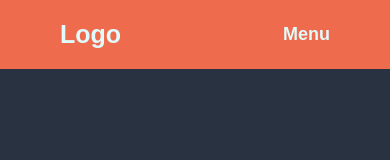
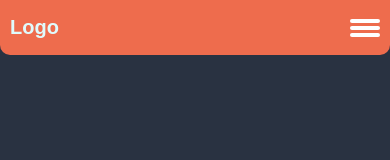
Before and after one commit to willy-r/burger-menu-example, a plain HTML site: page index.html in a window 390 px wide. Drawn offline with Linux system fonts and the light colour scheme.

Commit message:
Menu v1.0
A - Blur and Menu icon

M - Header (Responsive), Logo (Responsive) , Nav (Responsive).

```diff
--- a/index.html
+++ b/index.html
@@ -1,16 +1,17 @@
 <!DOCTYPE html>
 <html lang="pt-br">
   <head>
-      <meta charset="UTF-8">
-      <meta name="viewport" content="width=device-width, initial-scale=1.0">
+    <meta charset="UTF-8" />
+    <meta name="viewport" content="width=device-width, initial-scale=1.0" />
 
-      <title>Menu Hambúrguer</title>
+    <title>Menu Hambúrguer</title>
 
-      <link rel="stylesheet" href="style.css">
+    <link rel="stylesheet" href="style.css" />
   </head>
   <body>
     <!-- Input para verificar se o usuário clicou no menu, o display é none por padrão. -->
-    <input type="checkbox" id="check">
+    <input type="checkbox" id="check" />
+    <div class="blur" ></div>
 
     <header class="header">
       <nav class="nav">
@@ -23,12 +24,17 @@
         </ul>
 
         <!-- Label para marcar/desmarcar o input. -->
-        <label for="check">Menu</label>
+        <label for="check">
+          <!-- Icon Menu em degradê -->
+          <div class="icon" />
+        </label>
       </nav>
     </header>
 
     <!-- Isso é necessário para o menu passar por baixo do header na mesma camada. -->
     <ul class="nav__menu nav__menu--mobile">
+      <!-- first Li is for alignment -->
+      <li class="spaceAlign"></li>
       <li><a class="nav__link" href="">Link 1</a></li>
       <li><a class="nav__link" href="">Link 2</a></li>
       <li><a class="nav__link" href="">Link 3</a></li>
--- a/style.css
+++ b/style.css
@@ -18,7 +18,9 @@ body {
   background-color: #293241;
 }
 
-ul { list-style-type: none; }
+ul {
+  list-style-type: none;
+}
 
 a {
   text-decoration: none;
@@ -27,9 +29,10 @@ a {
 
 .header {
   position: relative;
-  z-index: 2;
+  z-index: 3;
   padding: 20px 60px;
   background-color: #ee6c4d;
+  border-radius: 0 0 10px 10px;
 }
 
 .nav {
@@ -45,15 +48,25 @@ a {
 }
 
 .nav__logo:hover,
-.nav__logo:focus { opacity: .5; }
+.nav__logo:focus {
+  opacity: 0.5;
+}
 
-#check { display: none; }
+#check {
+  display: none;
+}
 
-.nav__menu { display: flex; }
+.nav__menu {
+  display: flex;
+}
 
-.nav__menu.nav__menu--mobile { display: none; }
+.nav__menu.nav__menu--mobile {
+  display: none;
+}
 
-.nav__menu > li + li { margin-left: 10px; }
+.nav__menu > li + li {
+  margin-left: 10px;
+}
 
 .nav__link {
   display: inline-block;
@@ -65,17 +78,46 @@ a {
 .nav__link:hover,
 .nav__link:focus {
   transform: scale(1.05);
-  opacity: .5;
+  opacity: 0.5;
 }
 
-.nav > label { display: none; }
+.nav > label {
+  display: none;
+}
+
+.blur {
+  display: none;
+  width: 100%;
+  height: 100%;
+  position: fixed;
+  z-index: 1;
+  background-color: rgb(0, 0, 0, 0.369);
+}
 
 @media (max-width: 450px) {
+  /* Alinhando o header a uma cara mais "Mobile" */
+  header.header {
+    height: 55px;
+    padding: 0 10px;
+  }
+
+  header > nav {
+    height: 100%;
+
+    display: flex;
+    align-items: center;
+    justify-content: space-between;
+  }
+
+  .nav__logo {
+    font-size: 20px;
+  }
+
   .nav__menu {
     position: absolute;
     top: -17px;
     left: 0;
-    z-index: 1;
+    z-index: 2;
     flex-direction: column;
     width: 100%;
     padding: 0 60px 20px;
@@ -85,11 +127,22 @@ a {
     transition: 300ms;
   }
 
-  .nav__menu.nav__menu--mobile { display: flex; }
+  .nav__menu.nav__menu--mobile {
+    display: flex;
+  }
 
   #check:checked ~ .nav__menu {
     visibility: visible;
-    transform: translateY(100%);
+    transform: translateY(50%);
+    background-color: #e65f3fe6;
+    border-radius: 0 0 10px 10px;
+  }
+  #check:checked ~ .blur {
+    display: block;
+  }
+
+  .nav__menu--mobile > .spaceAlign {
+    height: 30px;
   }
 
   .nav__menu > li + li {
@@ -98,13 +151,63 @@ a {
   }
 
   .nav > label {
-    display: inline;
+    height: 40px;
+    display: flex;
     cursor: pointer;
-    font-size: 18px;
-    font-weight: 700;
     transition: 200ms ease-in;
+    position: relative;
+  }
+  /* Aumentando a largura da "stroke" do icon do menu */
+  .nav > label:hover,
+  .nav > label:focus {
+    opacity: 0.5;
   }
 
-  .nav > label:hover,
-  .nav > label:focus { opacity: .5; }
+  /* Alinhando um elemento de fluxo comum ao centro de uma div, criando o "icon"
+   menu com uma div e aplicando a animação em formato de "X" */
+
+  header > nav > label > .icon {
+    margin: auto;
+  }
+
+  header > nav > label > .icon,
+  header > nav > label > .icon::after,
+  header > nav > label > .icon::before {
+    width: 30px;
+    height: 4px;
+    background-color: #fff;
+    border-radius: 5px;
+    display: flex;
+    flex-direction: column;
+    position: relative;
+    transition: ease 0.6s;
+  }
+
+  header > nav > label > .icon::before {
+    position: absolute;
+    top: 7px;
+  }
+
+  header > nav > label > .icon::after {
+    position: absolute;
+    bottom: 7px;
+  }
+
+  header > nav > label > .icon::after,
+  header > nav > label > .icon::before {
+    content: "";
+  }
+
+  #check:checked ~ header > nav > label > .icon::after {
+    bottom: 0;
+    transform: rotate(88deg);
+  }
+
+  #check:checked ~ header > nav > label > .icon {
+    transform: rotate(40deg);
+  }
+  #check:checked ~ header > nav > label > .icon::before {
+    top: 0;
+    transform: rotate(-88deg);
+  }
 }
```
